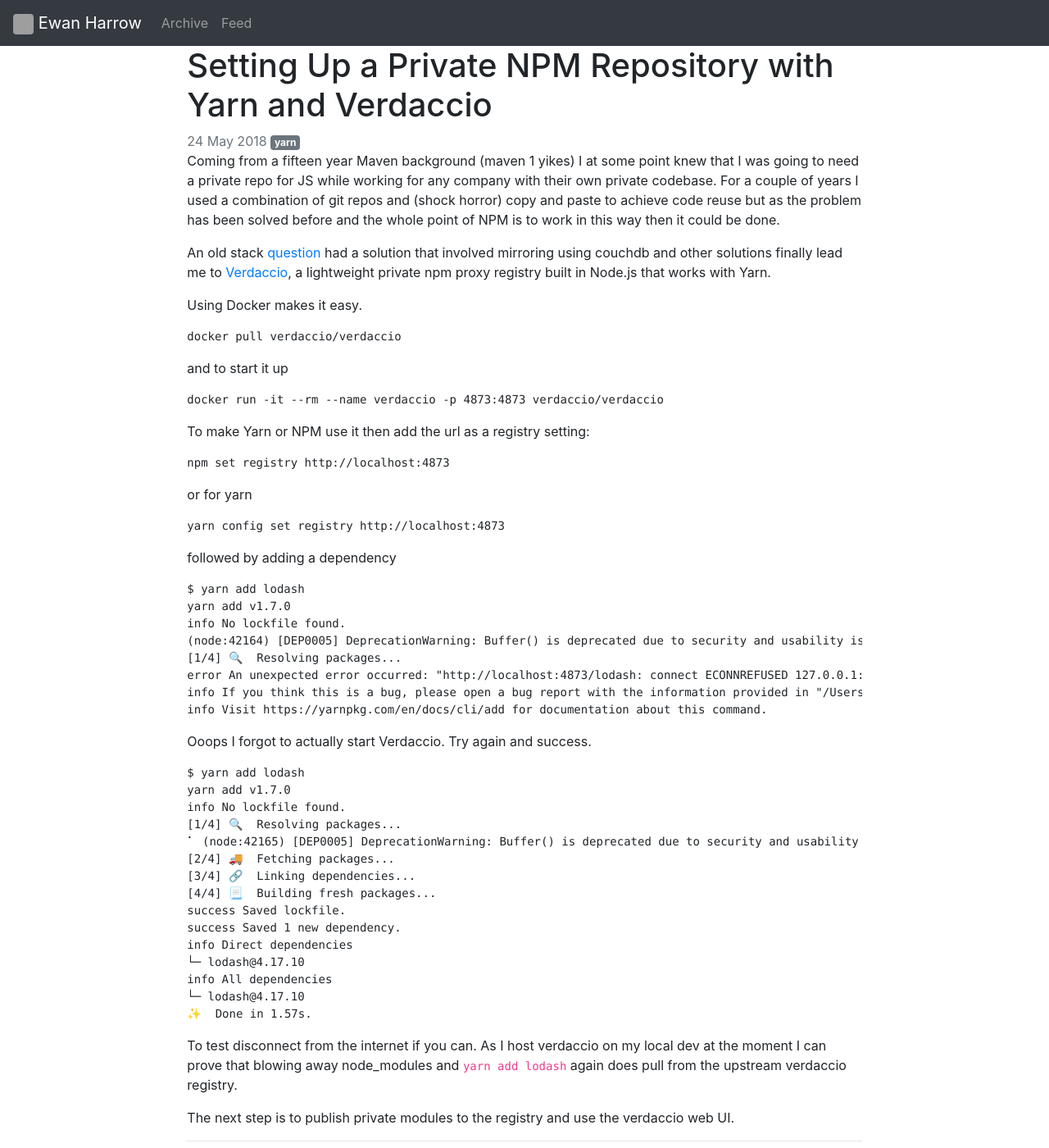
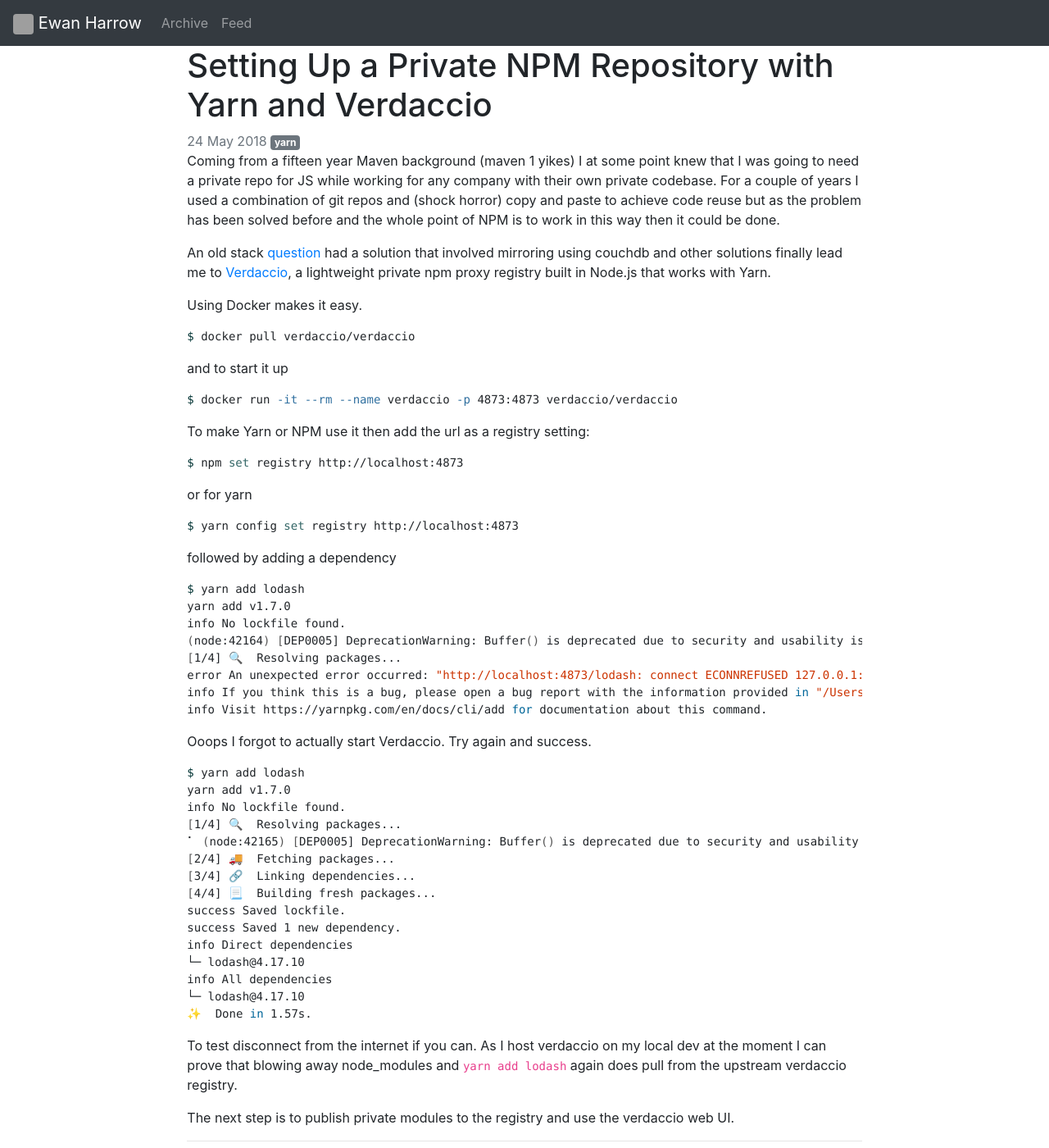
Before and after one commit to eharrow/eharrow.github.io, a Jekyll site: the page built from _posts/2018-05-24-setting-up-npm-private-repo-using-verdaccio-yarn.md, in a window 1280 px wide and 1400 px high. Shown: the whole window at 82% size. Built offline with Jekyll 4.4.1, drawn with Linux system fonts in a browser that asks for light colours; comment, search, counter and statistics services are not loaded; grey boxes are pictures that could not be loaded.

Commit message:
fix: more shell highlighting

````diff
--- a/_posts/2018-05-24-setting-up-npm-private-repo-using-verdaccio-yarn.md
+++ b/_posts/2018-05-24-setting-up-npm-private-repo-using-verdaccio-yarn.md
@@ -11,28 +11,28 @@
 
 Using Docker makes it easy.
 
-```
-docker pull verdaccio/verdaccio
+``` shell
+$ docker pull verdaccio/verdaccio
 ```
 
 and to start it up
 
-```
-docker run -it --rm --name verdaccio -p 4873:4873 verdaccio/verdaccio
+``` shell
+$ docker run -it --rm --name verdaccio -p 4873:4873 verdaccio/verdaccio
 ```
 
 To make Yarn or NPM use it then add the url as a registry setting:
-```
-npm set registry http://localhost:4873
+``` shell
+$ npm set registry http://localhost:4873
 ```
 
 or for yarn
-```
-yarn config set registry http://localhost:4873
+``` shell
+$ yarn config set registry http://localhost:4873
 ```
 
 followed by adding a dependency
-```
+``` shell
 $ yarn add lodash
 yarn add v1.7.0
 info No lockfile found.
@@ -45,7 +45,7 @@
 
 Ooops I forgot to actually start Verdaccio.  Try again and success.
 
-```
+``` shell
 $ yarn add lodash
 yarn add v1.7.0
 info No lockfile found.
````
Also changed, not shown: _posts/2016-01-26-vmware-upgrade-breaks.md (+6 -3 lines), _posts/2017-10-30-fixing-brew-yarn-upgrade-on-macosx.md (+3 -3 lines).
